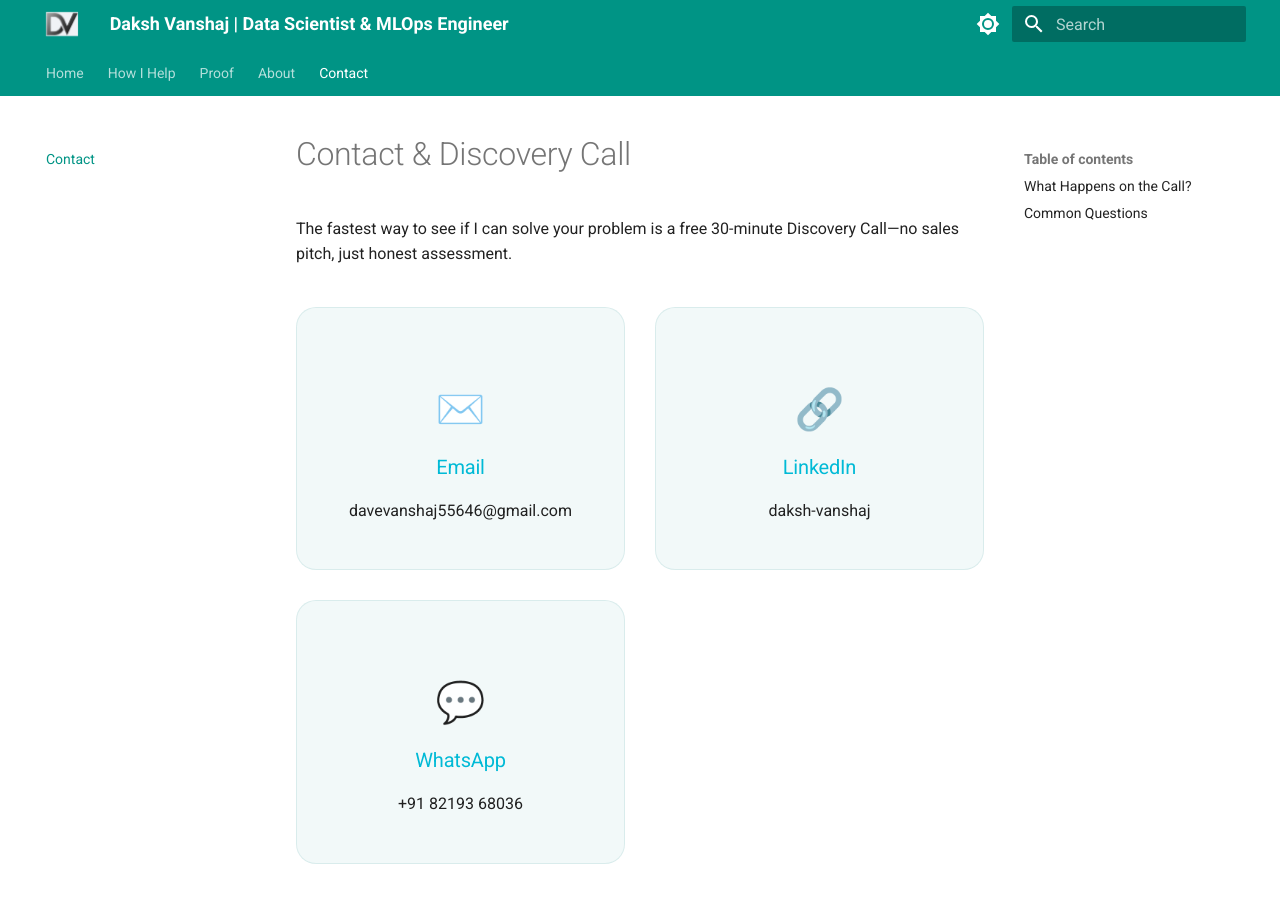
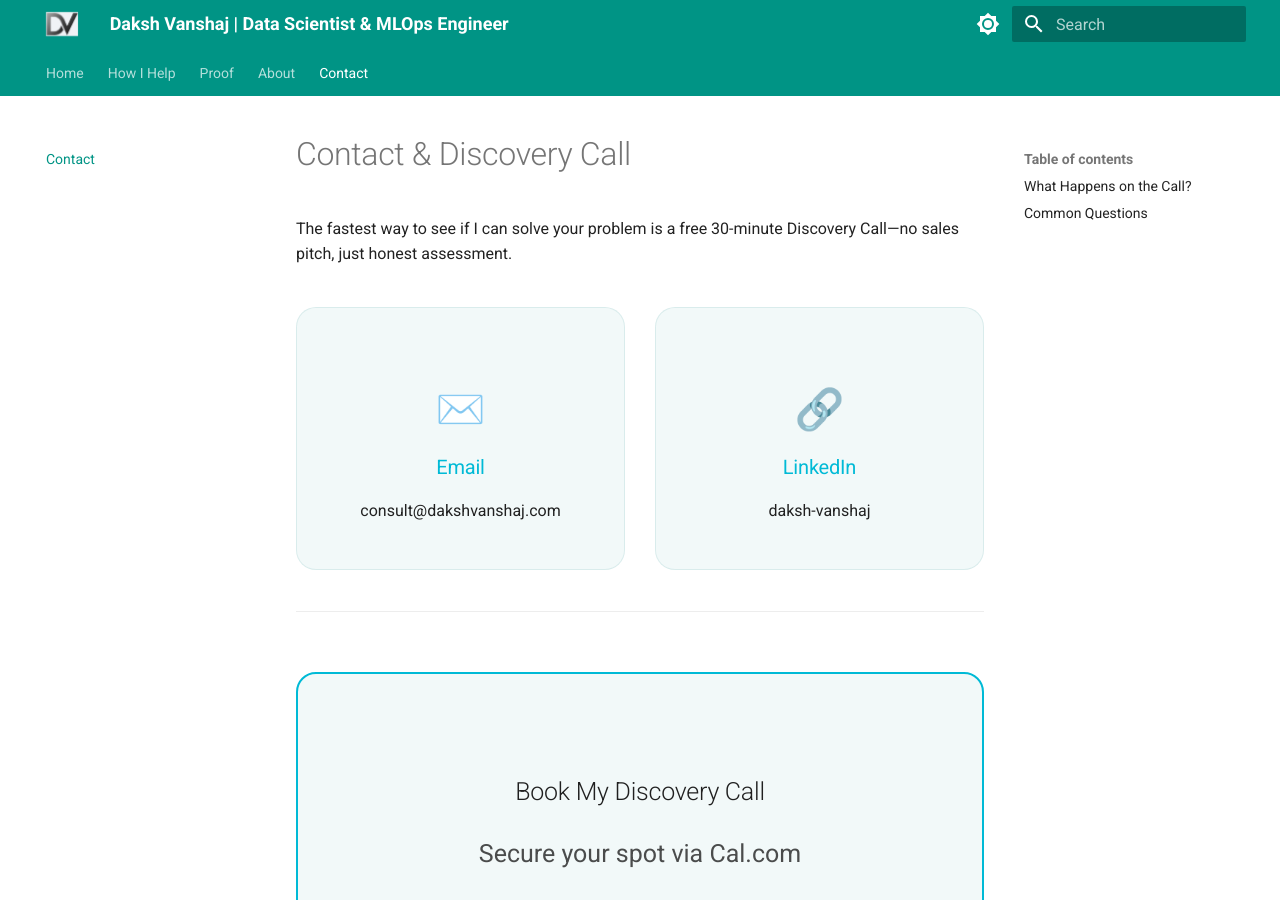
Before and after one commit to dakshvanshaj/portfolio, an MkDocs documentation site: the page built from docs/contact.md, in a window 1280 px wide and 900 px high. Built offline with MkDocs 1.6.1 and Material for MkDocs 9.7.7, drawn with Linux system fonts in a browser that asks for light colours.

Commit message:
docs: update project documentation.

```diff
--- a/docs/contact.md
+++ b/docs/contact.md
@@ -4,10 +4,10 @@
 
 <div class="card-container" style="margin: 2rem 0;">
   <div class="glass-card" style="text-align: center; flex: 1; min-width: 200px;">
-    <a href="mailto:davevanshaj55646@gmail.com" style="text-decoration: none; color: inherit;">
+    <a href="mailto:consult@dakshvanshaj.com" style="text-decoration: none; color: inherit;">
       <p style="font-size: 2rem; margin-bottom: 0.5rem;">✉️</p>
       <h3>Email</h3>
-      <p>davevanshaj55646@gmail.com</p>
+      <p>consult@dakshvanshaj.com</p>
     </a>
   </div>
   <div class="glass-card" style="text-align: center; flex: 1; min-width: 200px;">
@@ -15,13 +15,6 @@
       <p style="font-size: 2rem; margin-bottom: 0.5rem;">🔗</p>
       <h3>LinkedIn</h3>
       <p>daksh-vanshaj</p>
-    </a>
-  </div>
-  <div class="glass-card" style="text-align: center; flex: 1; min-width: 200px;">
-    <a href="https://wa.me/918219368036" style="text-decoration: none; color: inherit;">
-      <p style="font-size: 2rem; margin-bottom: 0.5rem;">💬</p>
-      <h3>WhatsApp</h3>
-      <p>+91 82193 68036</p>
     </a>
   </div>
 </div>
--- a/mkdocs.yml
+++ b/mkdocs.yml
@@ -6,7 +6,17 @@
 theme:
   name: material
   logo: assets/logo.png
+
   palette:
+    # Palette toggle for dark mode
+    - media: "(prefers-color-scheme: dark)"
+      scheme: slate
+      primary: teal
+      accent: cyan
+      toggle:
+        icon: material/brightness-4
+        name: Switch to light mode
+
     # Palette toggle for light mode
     - media: "(prefers-color-scheme: light)"
       scheme: default
@@ -16,14 +26,7 @@
         icon: material/brightness-7
         name: Switch to dark mode
 
-    # Palette toggle for dark mode
-    - media: "(prefers-color-scheme: dark)"
-      scheme: slate
-      primary: teal
-      accent: cyan
-      toggle:
-        icon: material/brightness-4
-        name: Switch to light mode
+
   features:
     - navigation.tabs
     - navigation.sections
@@ -83,7 +86,5 @@
       link: https://www.linkedin.com/in/daksh-vanshaj/
     - icon: fontawesome/solid/calendar
       link: https://cal.com/daksh-vanshaj
-    - icon: fontawesome/brands/whatsapp
-      link: https://wa.me/918219368036
     - icon: fontawesome/solid/envelope
-      link: mailto:davevanshaj55646@gmail.com
+      link: mailto:consult@dakshvanshaj.com
```
Also changed, not shown: site/404.html, site/about/index.html, site/case_studies/index.html, site/case_studies/storecast/index.html, site/contact/index.html, site/how_i_help/index.html, site/index.html, site/search/search_index.json, site/sitemap.xml, 1 other file.
